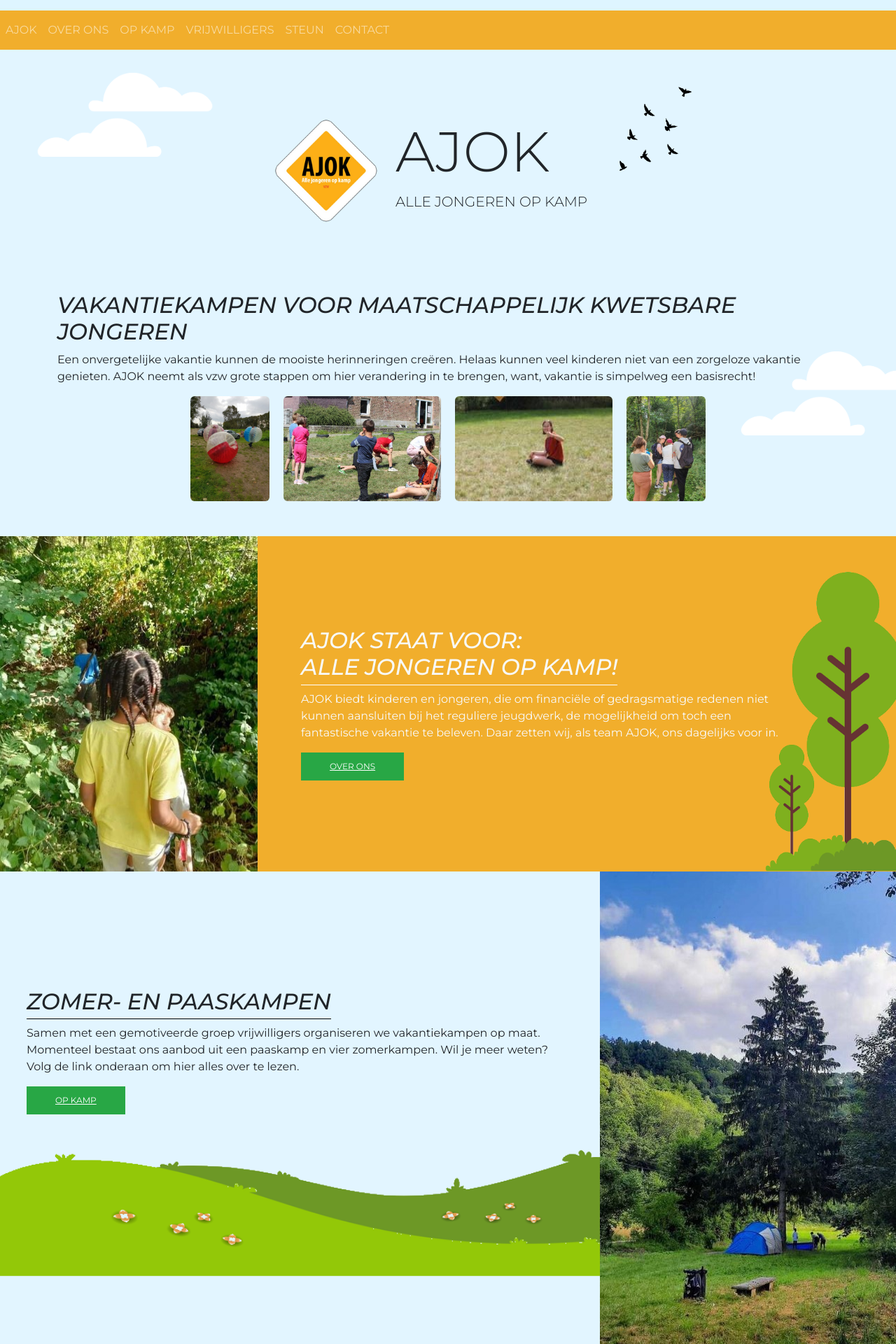
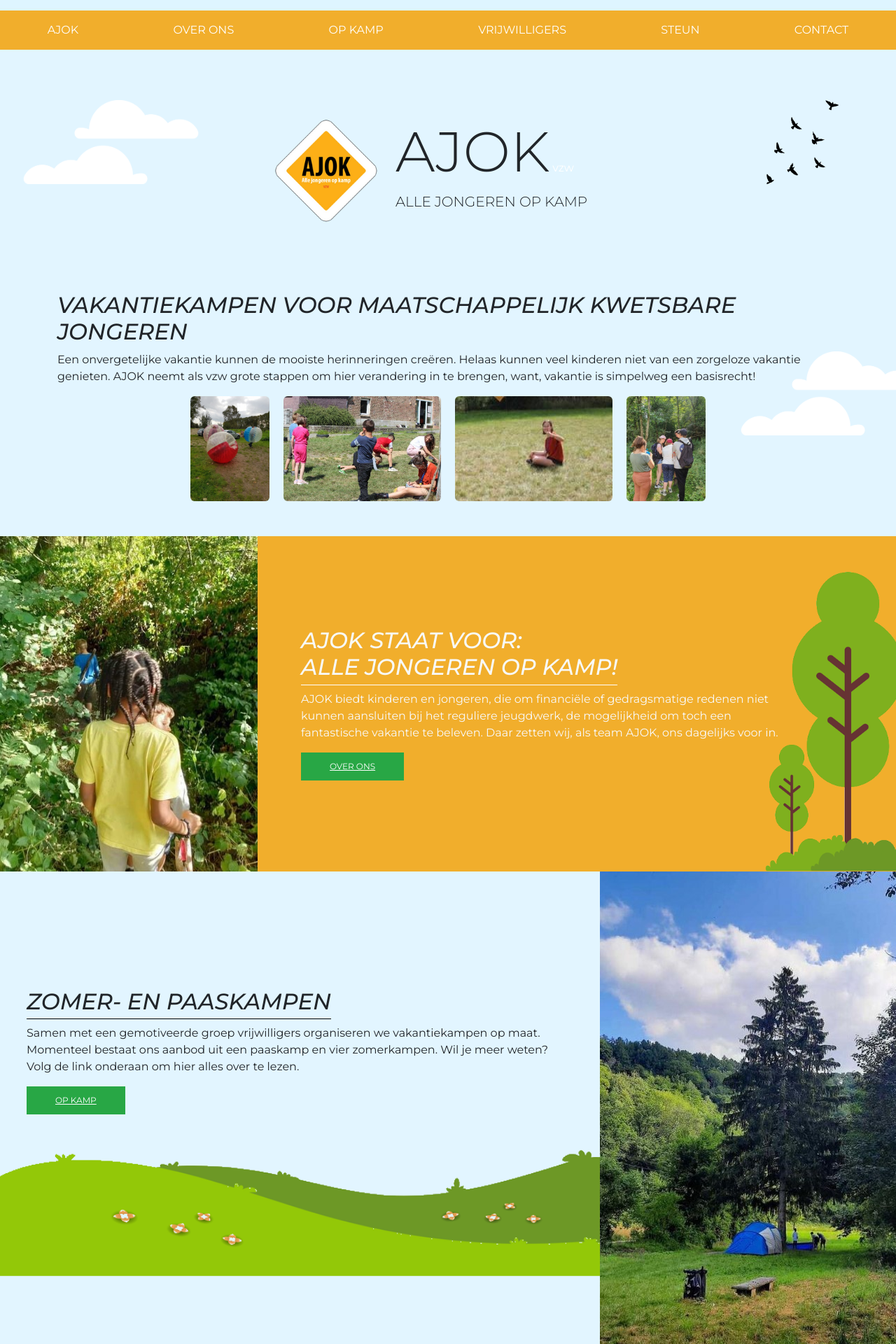
Before and after one commit to arnodeceuninck/ajok-website, a Jekyll site: the page built from index.html, in a window 1280 px wide. Shown: the top 1920 px of the page at 70% size. Built offline with Jekyll 4.4.1, drawn with Linux system fonts in a browser that asks for light colours; nearby versions of some CDN libraries.

Commit message:
responsivenesss updates

```diff
--- a/_includes/homepage-banner.html
+++ b/_includes/homepage-banner.html
@@ -1,22 +1,25 @@
-<div class="container mt-5 d-flex justify-content-center" style="padding-top: 50px; padding-bottom: 50px;">
+<div class="container mt-5 d-flex justify-content-center" style="padding-top: 50px; padding-bottom: 50px; position: relative;">
 
     <div class="row align-items-center justify-content-center g-4">
 
         <img id="clouds" src="/assets/images/wolkjes.png"
-        style="position: absolute; top: 80px; left: 40px; height: 120px; width: auto;" />
+        style="position: absolute; top: 0px; left: -50px; height: 120px; width: auto; z-index: 0;" />
 
-        <div class="col-12 col-md-4 mb-3 mb-md-0">
+        <div class="col-12 col-md-4 mb-3 mb-md-0 mx-auto text-center" style="z-index: 1; ">
             <img src="/assets/images/logo.webp" class="img-fluid" alt="AJOK logo">
         </div>
 
         <div class="col-12 col-md-8">
-            <h1 class="display-1">AJOK</h1>
+            <div>
+                <h1 class="display-1" style="display: inline-block;">AJOK</h1>
+                <span style="color: white;">vzw</span>
+            </div>
             <p class="lead">ALLE JONGEREN OP KAMP</p>
         </div>
 
 
         <img id="birds" src="/assets/images/vogeltjes.webp"
-        style="position: absolute; top: 100px; right: 280px; height: 120px; width: auto;" />
+        style="position: absolute; top: 0px; right: 0px; height: 120px; width: auto; z-index: 0;" />
 
     </div>
 </div>
--- a/_includes/image-row.html
+++ b/_includes/image-row.html
@@ -1,5 +1,5 @@
-<div class="container" style="padding-bottom: 50px;">
-    <div class="image-row">
+<div class="container" style="padding-bottom: 50px; max-width: 100%;">
+    <div class="image-row" style="max-width: 100%;">
         <img src="/assets/images/img1.jpg" class="img-fluid rounded fixed-height-img" alt="Image 1">
         <img src="/assets/images/img2.jpg" class="img-fluid rounded fixed-height-img" alt="Image 2">
         <img src="/assets/images/img3.jpg" class="img-fluid rounded fixed-height-img" alt="Image 3">
--- a/_includes/navigation.html
+++ b/_includes/navigation.html
@@ -1,8 +1,8 @@
 <nav class="navbar navbar-expand-lg navbar-dark bg-primary">
 
   {% unless page.url == '/' %}
-    <a class="navbar-brand" href="#">
-      <img src="/assets/images/logo.webp" width="30" height="30" alt="">
+    <a class="navbar-brand" href="#" style="margin-left: 20px; margin-top: -4px; margin-bottom: -4px;">
+      <img src="/assets/images/logo.webp" width="auto" height="40px" alt="">
     </a>
   {% endunless %}
 
@@ -11,7 +11,7 @@
   </button>
 
   <div class="collapse navbar-collapse" id="navbarSupportedContent">
-    <ul class="navbar-nav mr-auto">
+    <ul class="navbar-nav d-flex justify-content-around w-100">
       {% for item in site.data.navigation %}
 
         <li class="nav-item{% if page.url == item.link %} active{% endif %}">
--- a/_includes/section-img-left.html
+++ b/_includes/section-img-left.html
@@ -1,6 +1,6 @@
 <div class="row align-items-center mb-0 bg-primary  text-light" style="position: relative; padding-right: 10%;">
     <div class="col-md-4">
-        <img src="{{ include.img }}" class="img-fluid">
+        <img src="{{ include.img }}" class="img-fluid" style="max-height: 100%;">
     </div>
     <div class="col-md-8" style="padding: 50px;">
         <h2 class="text-uppercase text-light font-italic white-line-below">{{ include.title }}</h2>
--- a/_includes/section-img-right.html
+++ b/_includes/section-img-right.html
@@ -1,5 +1,5 @@
 <div class="row align-items-center mb-0">
-    <div class="col-md-8" style="position: relative; height:max-content; min-height: 100%; position: relative;">
+    <div class="col-md-8  d-flex flex-column justify-content-between" style="position: relative; height:max-content; min-height: 100%; position: relative; ">
         <div class="row">
             <div style="padding: 50px;">
                 <h2 class="text-uppercase font-italic black-line-below">{{ include.title }}</h2>
@@ -9,13 +9,13 @@
                 {% endif %}
              </div>
         </div>
-        <div class="row">
-            <img id="hills" src="/assets/images/heuveltjes.png" style="padding: 0;"/>
+        <div class="row mt-auto">
+            <img id="hills" src="/assets/images/heuveltjes.png" style="padding: 0; width: 100%;"/>
         </div>
 
 
     </div>
-    <div class="col-md-4" style="padding-left: 0;">
+    <div class="col-md-4 img-fluid" style="padding-left: 0; max-height: 100%;">
         <img src="{{ include.img }}">
     </div>
 </div>
--- a/_sass/main.scss
+++ b/_sass/main.scss
@@ -5,6 +5,23 @@
 .navbar-line {
   height: 15px; /* Adjust the height of the line */
   background-color: #def5ff; /* Change to your desired color */
+}
+
+.nav-link {
+  color: #fff !important;
+}
+
+.nav-item {
+  padding-left: 10px;
+  padding-right: 10px;
+}
+// img {
+//   max-width: 100%;
+//   height: auto;
+// }
+
+.row {
+  overflow-x: hidden;
 }
 
 .fixed-height-img {
@@ -24,6 +41,7 @@ body {
   font-family: Montserrat, sans-serif;
   background-color: #f8f9fa;
   overflow-x: hidden;
+  width: 100%;
 }
 h2 {
   // color: #ffcc00;
```
